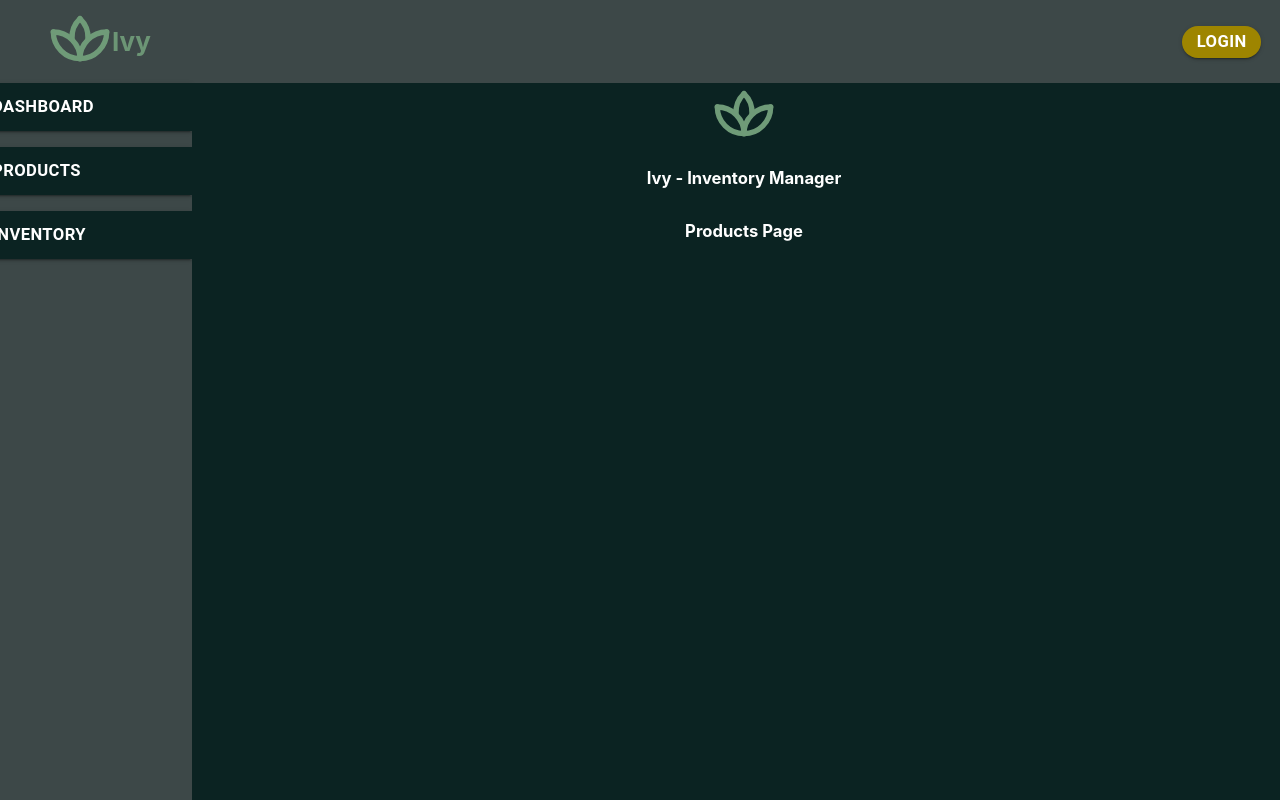
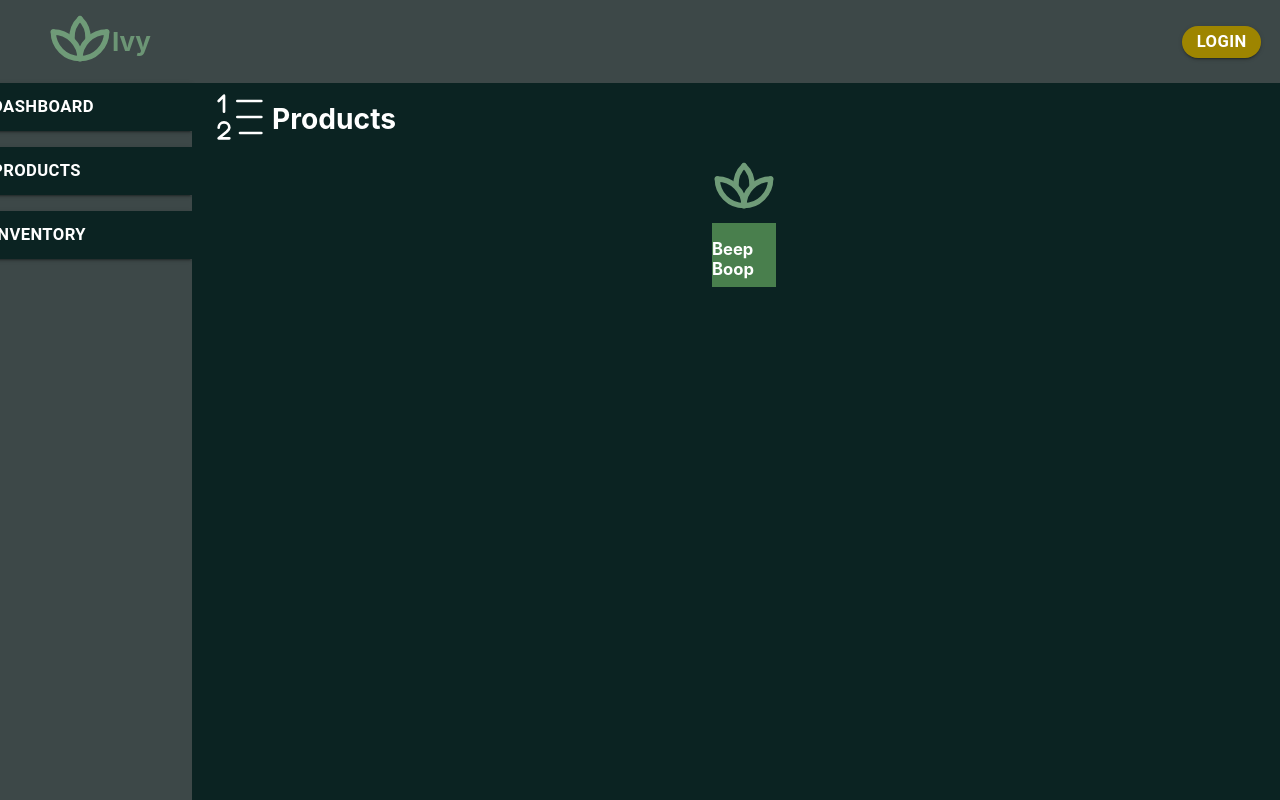
Before and after one commit to lemeow125/Ivy-Frontend, a React (Create React App) app: page /Products in a window 1280 px wide. Built offline with nearby package versions, Linux system fonts and the light colour scheme.

Commit message:
Added initial Products page

```diff
--- /dev/null
+++ b/src/components/ProductListEntry/ProductListEntry.tsx
@@ -0,0 +1,47 @@
+import React, { useEffect, useState } from "react";
+
+export interface props {
+  children: React.ReactNode;
+}
+
+export default function ProductListEntry(props: props) {
+  const [size, setSize] = useState(64);
+
+  useEffect(() => {
+    function onEnter() {
+      setSize(256);
+    }
+    function onLeave() {
+      setSize(128);
+    }
+
+    document
+      .getElementById("container")
+      ?.addEventListener("mouseenter", onEnter);
+    document
+      .getElementById("container")
+      ?.addEventListener("mouseleave", onLeave);
+    return () => {
+      document
+        .getElementById("container")
+        ?.removeEventListener("mouseenter", onEnter);
+      document
+        .getElementById("container")
+        ?.removeEventListener("mouseleave", onLeave);
+    };
+  }, []);
+  return (
+    <div
+      id="container"
+      style={{
+        justifyContent: "center",
+        alignItems: "center",
+        backgroundColor: "#497f4d",
+        width: size,
+        height: size,
+      }}
+    >
+      {props.children}
+    </div>
+  );
+}
--- a/src/routes/Dashboard/Dashboard.tsx
+++ b/src/routes/Dashboard/Dashboard.tsx
@@ -105,11 +105,6 @@ export default function Dashboard() {
             <h1 style={styles.text_small}>Added: 0</h1>
             <h1 style={styles.text_small}>Removed: 60</h1>
             <h1 style={styles.text_tiny}>02/17/2023</h1>
-            <div style={{ marginBottom: "2vh" }} />
-            <h1 style={styles.text}>Dan's Beefed Corn</h1>
-            <h1 style={styles.text_small}>Added: 32</h1>
-            <h1 style={styles.text_small}>Removed: 64</h1>
-            <h1 style={styles.text_tiny}>02/17/2023</h1>
           </DashboardContainer>
         </div>
       </div>
--- a/src/routes/Products/Products.tsx
+++ b/src/routes/Products/Products.tsx
@@ -1,13 +1,20 @@
 import React from "react";
 import styles from "../../styles";
 import AppLogo from "../../Components/Icons/AppLogo/AppLogo";
+import ProductsIcon from "../../Components/Icons/ProductsIcon/ProductsIcon";
+import ProductListEntry from "../../Components/ProductListEntry/ProductListEntry";
 
 export default function Products() {
   return (
     <div style={styles.container}>
+      <div style={styles.wrapper_row}>
+        <ProductsIcon size={8} color="white" />
+        <h1 style={styles.text_large}>Products</h1>
+      </div>
       <AppLogo size={8} color="#6f9b78" />
-      <p style={styles.text}>Ivy - Inventory Manager</p>
-      <p style={styles.text}>Products Page</p>
+      <ProductListEntry>
+        <p style={styles.text}>Beep Boop</p>
+      </ProductListEntry>
     </div>
   );
 }
```
